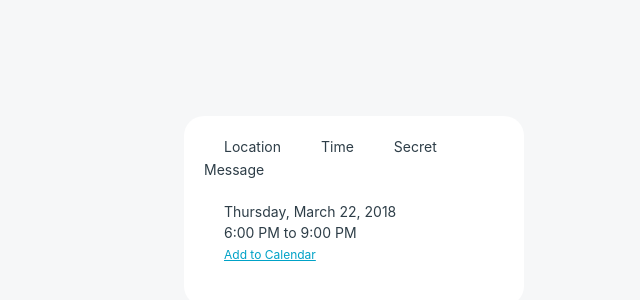
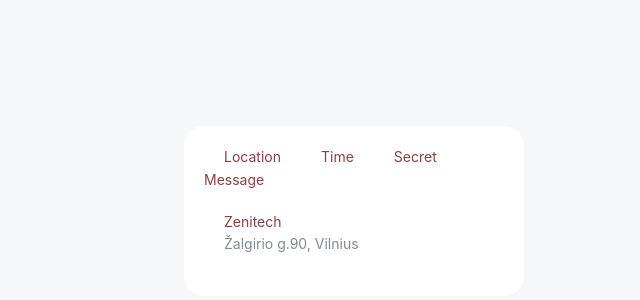
Before and after one commit to adtm/react-demo, a React (Create React App) app: page /declarative in a window 1280 px wide. Shown: the part 194-494 px from the top of the page, without its empty margins (286-926 px from the left). Built offline with nearby package versions, Linux system fonts and the light colour scheme.

Commit message:
HOC implementation

```diff
--- a/src/App.js
+++ b/src/App.js
@@ -1,14 +1,37 @@
 import React from 'react';
 import { BrowserRouter as Router, Route, Link } from 'react-router-dom';
+import styled from 'styled-components';
 
 import Home from './pages/Home';
-import ContextComponents from './rewrites/ContextComponent';
+import HigherOrderComponent from './pages/HigherOrderComponent';
+
+const Container = styled.div`
+  background: #F6F7F8
+  font-family: Graphik Meetup, -apple-system, BlinkMacSystemFont, Roboto,
+    Helvetica, Arial, sans-serif;
+  display: flex;
+  height: 100%;
+  justify-content: center;
+  align-items: center;
+  vertical-align: middle;
+  font-size: 0.875rem;
+  line-height: 1.6;
+  padding-top: 5px;
+`;
+
+const Component = () => {
+  return (
+    <Container>
+      <HigherOrderComponent />
+    </Container>
+  );
+};
 
 const App = () => (
   <Router>
     <React.Fragment>
       <Route exact path="/" component={Home} />
-      <Route path="/declarative" component={ContextComponents} />
+      <Route path="/declarative" component={Component} />
     </React.Fragment>
   </Router>
 );
--- a/src/pages/CompoundComponents.jsx
+++ b/src/pages/CompoundComponents.jsx
@@ -2,7 +2,6 @@
 import styled from 'styled-components';
 
 import {
-  Container,
   Card,
   TextContainer,
   Image,
@@ -60,12 +59,10 @@
     const content = this.renderContent();
 
     return (
-      <Container>
-        <Card>
-          {tabs}
-          {content}
-        </Card>
-      </Container>
+      <Card>
+        {tabs}
+        {content}
+      </Card>
     );
   }
 }
--- /dev/null
+++ b/src/pages/HigherOrderComponent.jsx
@@ -0,0 +1,55 @@
+import React, { Component } from 'react';
+import styled from 'styled-components';
+import CompoundComponents from './CompoundComponents';
+
+const StyledCompoundComponents = styled(CompoundComponents)`
+  color: ${props => props.color};
+`;
+
+const withRandomColorChange = Comp => {
+  const calculateColor = () => {
+    return (
+      'rgb(' +
+      Math.floor(Math.random() * 256) +
+      ',' +
+      Math.floor(Math.random() * 256) +
+      ',' +
+      Math.floor(Math.random() * 256) +
+      ')'
+    );
+  };
+
+  return class ChangingBackground extends React.Component {
+    state = {
+      width: 0
+    };
+
+    componentDidMount() {
+      window.addEventListener('resize', ({ target }) => {
+        this.setState({ width: target.innerWidth });
+      });
+    }
+
+    componentWillUnmount() {
+      window.removeEventListener('resize');
+    }
+
+    render() {
+      const { width } = this.state;
+      return <Comp color={calculateColor(width)} />;
+    }
+  };
+};
+
+class HigherOrderComponent extends Component {
+  render() {
+    const { color } = this.props;
+    return (
+      <div style={{ color: color }}>
+        <CompoundComponents />
+      </div>
+    );
+  }
+}
+
+export default withRandomColorChange(HigherOrderComponent);
--- a/src/pages/compoundComponents/styles.js
+++ b/src/pages/compoundComponents/styles.js
@@ -1,15 +1,14 @@
 import styled from 'styled-components';
 
 const Container = styled.div`
-  background: #F6F7F8
-  color: #2e3e48;
-  font-family: Graphik Meetup,-apple-system,BlinkMacSystemFont,Roboto,Helvetica,Arial,sans-serif;
+  font-family: Graphik Meetup, -apple-system, BlinkMacSystemFont, Roboto,
+    Helvetica, Arial, sans-serif;
   display: flex;
   height: 100%;
   justify-content: center;
   align-items: center;
   vertical-align: middle;
-  font-size: .875rem;
+  font-size: 0.875rem;
   line-height: 1.6;
   padding-top: 5px;
 `;
--- a/src/rewrites/ContextComponent.jsx
+++ b/src/rewrites/ContextComponent.jsx
@@ -3,29 +3,25 @@
 import {
   Card,
   Container,
-  TabElement,
+  TabElement
 } from '../pages/compoundComponents/styles.js';
-import {
-  Time,
-  Location,
-  SecretMessage
-} from './compound/components';
+import { Time, Location, SecretMessage } from './compound/components';
 
 class Tabs extends React.Component {
   state = {
     activeIndex: 1
-  }
+  };
 
   static childContextTypes = {
     activeIndex: PropTypes.number.isRequired,
     onTabSelect: PropTypes.func.isRequired
-  }
+  };
 
   getChildContext() {
     return {
       activeIndex: this.state.activeIndex,
       onTabSelect: this.selectActiveIndex
-    }
+    };
   }
 
   selectActiveIndex = index => this.setState({ activeIndex: index });
@@ -38,14 +34,14 @@
 class TabList extends React.Component {
   static contextTypes = {
     onTabSelect: PropTypes.func.isRequired
-  }
+  };
 
   render() {
     const children = React.Children.map(this.props.children, (child, index) => {
       return React.cloneElement(child, {
         onSelect: () => this.context.onTabSelect(index)
-      })
-    })
+      });
+    });
     return children;
   }
 }
@@ -56,7 +52,7 @@
       <TabElement onClick={this.props.onSelect}>
         {this.props.children}
       </TabElement>
-    )
+    );
   }
 }
 
@@ -67,23 +63,20 @@
 }
 
 class TabContents extends React.Component {
-
   static contextTypes = {
     activeIndex: PropTypes.number.isRequired
-  }
+  };
 
   render() {
     const { children } = this.props;
     const { activeIndex } = this.context;
-    return children[activeIndex]
+    return children[activeIndex];
   }
 }
-
 
 class NewTabs extends React.Component {
   render() {
     return (
-      <Container>
       <Card>
         <Tabs>
           <div>
@@ -94,13 +87,18 @@
             </TabList>
           </div>
           <TabContents>
-              <TabContent><Location /></TabContent>
-              <TabContent><Time /></TabContent>
-              <TabContent><SecretMessage /></TabContent>
+            <TabContent>
+              <Location />
+            </TabContent>
+            <TabContent>
+              <Time />
+            </TabContent>
+            <TabContent>
+              <SecretMessage />
+            </TabContent>
           </TabContents>
         </Tabs>
       </Card>
-      </Container>
     );
   }
 }
```
Also changed, not shown: src/pages/ContextComponent.jsx (+17 -18 lines), src/Readme.MD (added). Lines whose indentation alone changed are shown as unchanged.
